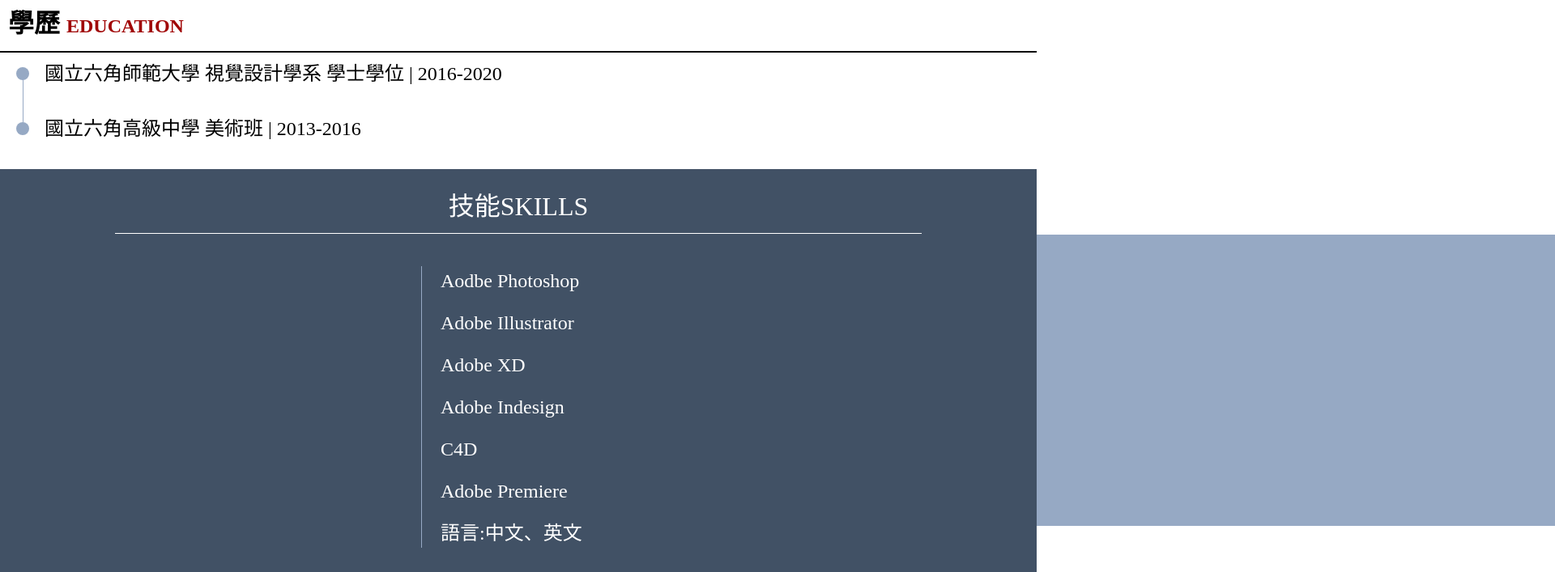
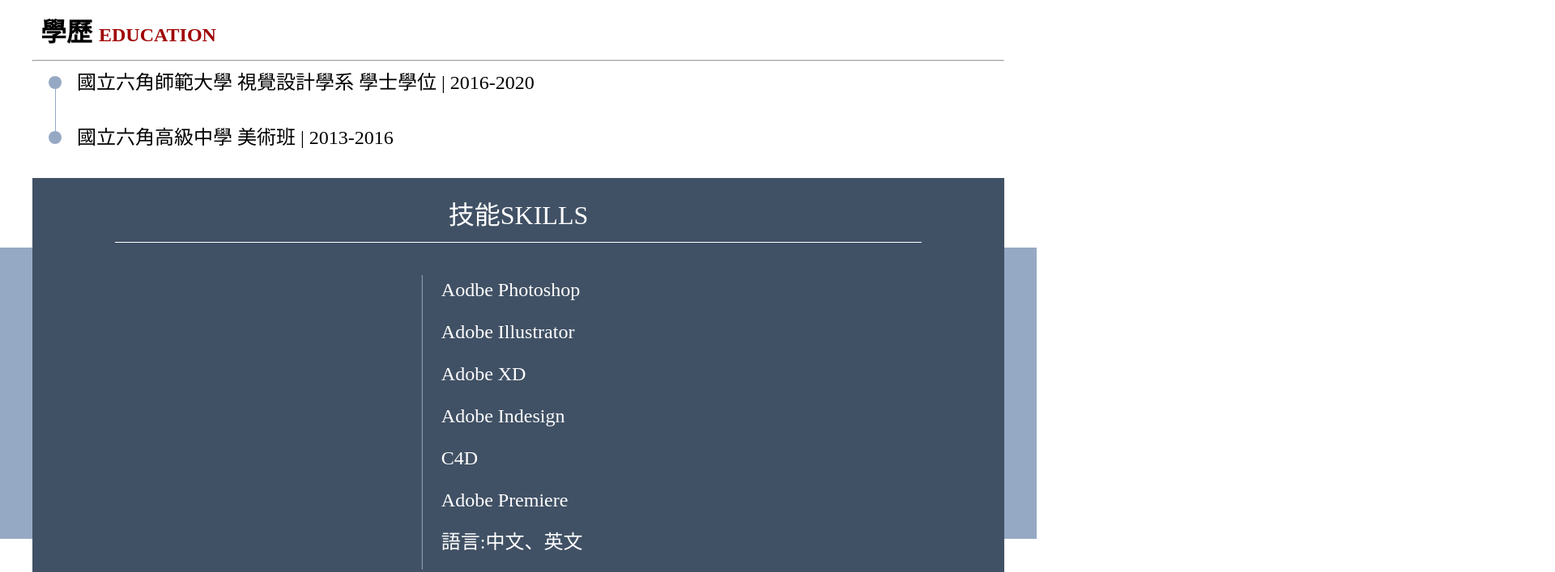
Before and after one commit to PKTseng/PKTseng.resume.github.io, a plain HTML site: page index.html in a window 1280 px wide. Shown: the part 1010-1717 px from the top of the page at 81% size, 1920 px wide, since content can reach past the window. Drawn offline with Linux system fonts and the light colour scheme; files whose address does not match are found by name.

Commit message:
update bgc poastion

```diff
--- a/index.html
+++ b/index.html
@@ -7,15 +7,17 @@
     <title>履歷設計</title>
 </head>
 <body>
-    <h1 class="name">Joanne
+    <div class="header">
+        <h1 class="name">Joanne
         <br>
         Chen
-    </h1>
-    <hr>
-    <img src="./image/photo-1536180931879-fd2d652efddc.png" alt="">
+        </h1>
+        <img src="./image/photo-1536180931879-fd2d652efddc.png" alt="">
+    </div>
+
     <div class="profile">
         <h2>個人資料 <span>PROFILE</span></h2>
-        <hr>
+
         <ul class="point point-item">
             <li><p> 陳久安 Joanne Chen</p></li>
             <li><p>1997 -</p>  </li>
@@ -42,6 +44,7 @@
     </div>
 
     <div class="container">
+        <div class="container-bg"></div>
 	<h2>技能<span>SKILLS</span></h2>
 	<ul class="skill">
 		<li class="skillList">Aodbe Photoshop</li>
@@ -71,6 +74,7 @@
         <img src="./image/0m019bad127251c64d056cbf4e45b76049a054a7ecd124.png" alt="" class="treeLogo">
         <p>擔任外場及吧台服務生，學習咖啡相關知識。</p>
     </div>
+</div>
 
     <div class="footer">
         <div class="footer-title">
@@ -90,6 +94,5 @@
             <li><img src="./image/line.svg" alt=""></li>
         </ul>
     </div>
-</div>
 </body>
 </html>
--- a/scss/_main.scss
+++ b/scss/_main.scss
@@ -1,23 +1,28 @@
 body{
-    max-width: 1280px;
+    max-width: 1920px;
     margin: 0 auto;
 }
 
+.header{
+    width: 1200px;
+    margin: 0 auto;
     .name{
         font-size: 80px;
         padding: 10px;
         margin-top: 48px;
         margin-bottom: 32px;
+        border-bottom: 1px solid gray;
+        padding-bottom: 48px;
     }
 
-hr{
-    font-weight: bold;
-    border: 1px solid #000;
-}
     img{
         margin-top: 30px;
     }
+}
+
 .profile{
+    width: 1200px;
+    margin: 0 auto;
     h2{
         margin-top: 38px;
         font-weight: bold;
@@ -52,6 +57,8 @@ img{
 }
 
 .education{
+    width: 1200px;
+    margin: 0 auto;
     h2{
         margin-top: 38px;
         font-weight: bold;
@@ -95,24 +102,23 @@ img{
 }
 
 .container{
+    width: 1200px;
     margin: 0 auto;
-    width: 1280px;
     background-color: #415165;
-	margin: 0 auto;
 	padding:24px 0 56px 0;
     color: white;
     position: relative;
-    ::after{
-        content: "";
-        display: block;
+    height: 496px;
+    .container-bg{
+        position: absolute;
+        width: 100vw;
+        transform: translateX(-50%);
         height: 360px;
-        width: 1920px;
-        position: absolute;
-        background-color: #96A9C4;
+        left: 50%;
+        top: 15%;
+
         z-index: -1;
-        top: 15%;
-        transform: translateY(-10%);
-        transform: translateX(-25%);
+        background-color:#96A9C4;
     }
     h2{
         width: 996px;
@@ -124,10 +130,11 @@ img{
         padding-bottom: 10px;
     }
     .skill{
-        width: 216px;
+        position: absolute;
+        left: 50%;
+        transform: translateX(-60%);
         padding-left: 23px;
         border-left: 1px solid #96A9C4;
-        margin: 0 auto;
     }
     .skillList{
         font-size: 24px;
@@ -138,6 +145,8 @@ img{
 }
 
 .section{
+    width: 1200px;
+    margin: 0 auto;
     margin-top: 72px;
     .section-title{
         font-size: 32px;
@@ -181,8 +190,10 @@ img{
 
 .footer{
     background-color: #415165;
-    width: 1280px;
+    max-width: 100%;
     padding-bottom: 48px;
+    margin: 0 auto;
+    display: block;
     .footer-title{
         font-size: 32px;
         line-height: 45px;
```
Also changed, not shown: css/all.css, scss/all.css, 1 other file. Lines whose indentation alone changed are shown as unchanged.
